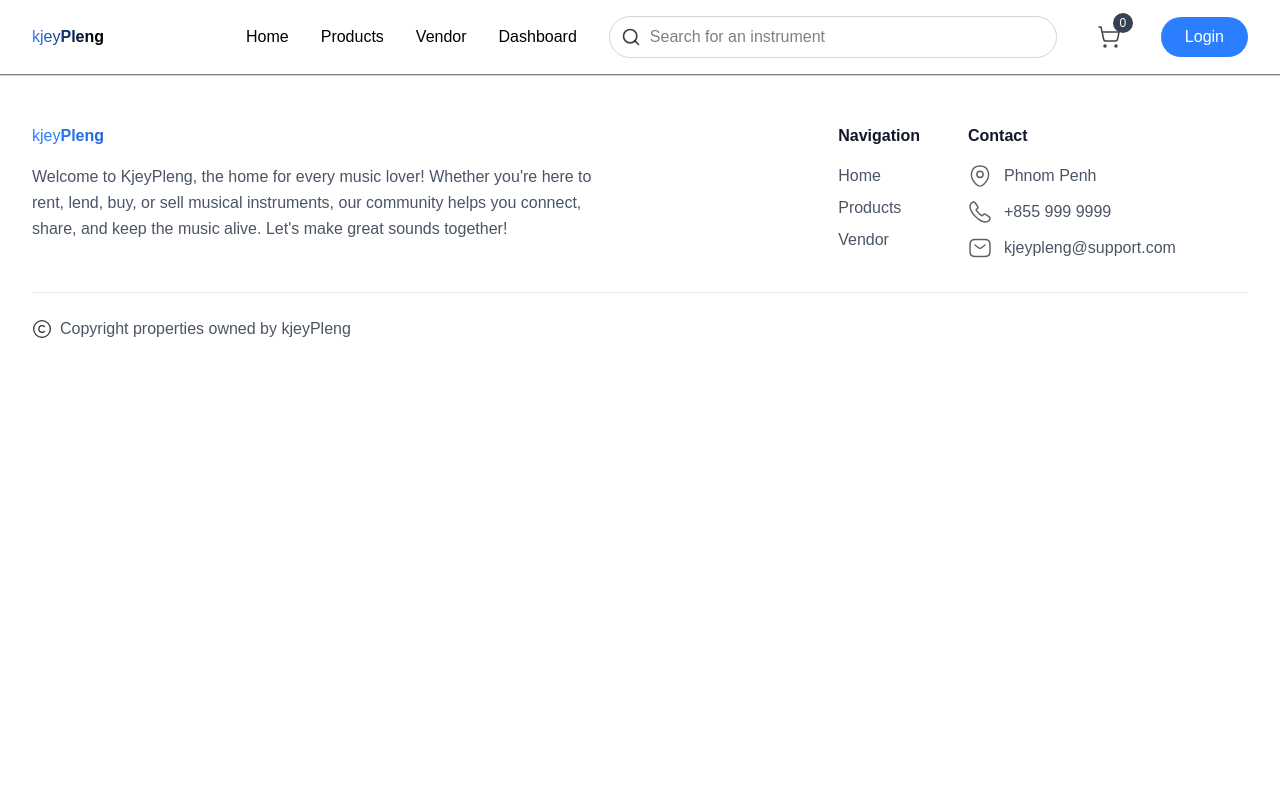
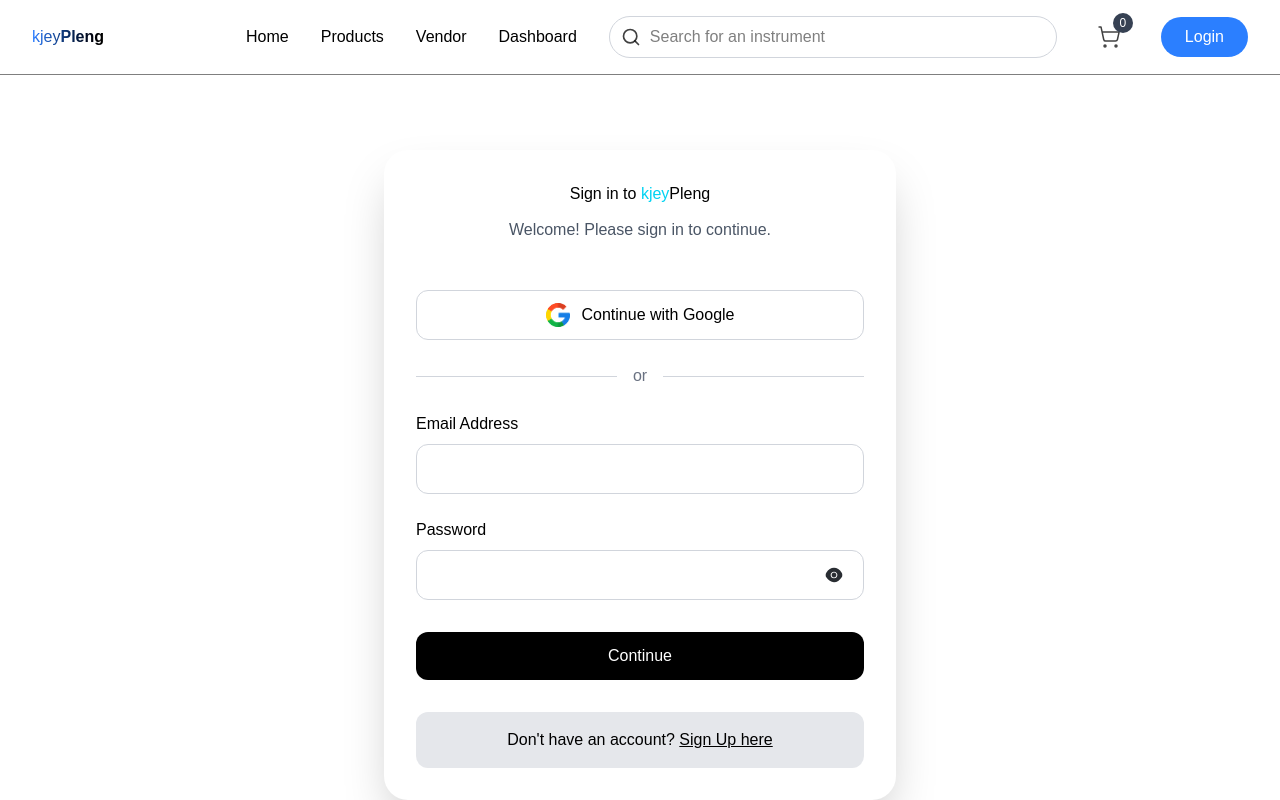
Before and after one commit to Sihathun/KjeyPleng, a React app in the folder frontend/: page /login in a window 1280 px wide. Shown: the top 800 px of the page. Built offline with nearby package versions, Linux system fonts and the light colour scheme; the HTML template or start-up script is replaced by a standard one; a web font is replaced by a local one.

Commit message:
Add login page and make some adjustments to the cards

```diff
--- a/frontend/src/App.jsx
+++ b/frontend/src/App.jsx
@@ -2,8 +2,10 @@ import Navbar from "./components/Navbar";
 import Footer from "./components/Footer";
 import HomePage from "./pages/HomePage";
 import SubscriptionPage from "./pages/SubscriptionPage";
+import SignInPage from "./pages/SignInPage";
 
 import { Routes, Route } from "react-router-dom";
+
 
 
 function App() {
@@ -15,6 +17,7 @@ function App() {
       <Routes>
         <Route path="/" element={<  HomePage />}/>
         <Route path="/subscribe" element={<  SubscriptionPage />}/>
+        <Route path="/login" element={<  SignInPage />}/>
       </Routes>
 
       <Footer />
--- a/frontend/src/components/Navbar.jsx
+++ b/frontend/src/components/Navbar.jsx
@@ -54,9 +54,11 @@ export default function Navbar() {
         </div>
 
         {/* Login Button */}
-        <button className="px-6 py-2 bg-blue-500 text-white rounded-full hover:bg-blue-600 transition-colors">
-          Login
-        </button>
+        <a href="/login">
+          <button className="px-6 py-2 bg-blue-500 text-white rounded-full hover:bg-blue-600 transition-colors">
+            Login
+          </button>
+        </a>
       </div>
     </nav>
   );
--- /dev/null
+++ b/frontend/src/imports/svg-caoxzfvwj6.js
@@ -0,0 +1,4 @@
+export default {
+p14500d00: "M17.7083 7.625C15.7833 4.6 12.9667 2.85833 10 2.85833C8.51667 2.85833 7.075 3.29167 5.75833 4.1C4.44167 4.91667 3.25833 6.10833 2.29167 7.625C1.45833 8.93333 1.45833 11.0583 2.29167 12.3667C4.21667 15.4 7.03333 17.1333 10 17.1333C11.4833 17.1333 12.925 16.7 14.2417 15.8917C15.5583 15.075 16.7417 13.8833 17.7083 12.3667C18.5417 11.0667 18.5417 8.93333 17.7083 7.625ZM10 13.3667C8.13333 13.3667 6.63333 11.8583 6.63333 10C6.63333 8.14167 8.13333 6.63333 10 6.63333C11.8667 6.63333 13.3667 8.14167 13.3667 10C13.3667 11.8583 11.8667 13.3667 10 13.3667Z",
+pb988600: "M10 7.61667C8.69167 7.61667 7.625 8.68333 7.625 10C7.625 11.3083 8.69167 12.375 10 12.375C11.3083 12.375 12.3833 11.3083 12.3833 10C12.3833 8.69167 11.3083 7.61667 10 7.61667Z",
+}
--- /dev/null
+++ b/frontend/src/pages/SignInPage.jsx
@@ -0,0 +1,80 @@
+import svgPaths from "../imports/svg-caoxzfvwj6";
+import googleImg from "/images/googleLogo.png";
+
+export default function SignInPage() {
+  return (
+    <div className="bg-white min-h-screen flex items-center justify-center px-8 py-12">
+      <div className="max-w-lg w-full bg-white rounded-3xl shadow-2xl p-8">
+        {/* Title */}
+        <h1 className="text-center mb-3">
+          <span>Sign in to </span>
+          <span className="text-cyan-400">kjey</span>
+          <span>Pleng</span>
+        </h1>
+
+        {/* Subtitle */}
+        <p className="text-center text-gray-600 mb-12">
+          Welcome! Please sign in to continue.
+        </p>
+
+        {/* Continue with Google Button */}
+        <button className="w-full border border-gray-300 rounded-xl py-3 px-4 flex items-center justify-center gap-3 hover:bg-gray-50 transition-colors mb-6">
+          <img src={googleImg} alt="Google" className="w-6 h-6" />
+          <span>Continue with Google</span>
+        </button>
+
+        {/* Divider */}
+        <div className="flex items-center gap-4 mb-6">
+          <div className="flex-1 border-t border-gray-300" />
+          <p className="text-gray-500">or</p>
+          <div className="flex-1 border-t border-gray-300" />
+        </div>
+
+        {/* Email Input */}
+        <div className="mb-6">
+          <label className="block mb-2">Email Address</label>
+          <input
+            type="email"
+            className="w-full border border-gray-300 rounded-xl px-4 py-3 focus:outline-none focus:ring-2 focus:ring-cyan-400 focus:border-transparent"
+            placeholder=""
+          />
+        </div>
+
+        {/* Password Input */}
+        <div className="mb-8">
+          <label className="block mb-2">Password</label>
+          <div className="relative">
+            <input
+              type="password"
+              className="w-full border border-gray-300 rounded-xl px-4 py-3 pr-12 focus:outline-none focus:ring-2 focus:ring-cyan-400 focus:border-transparent"
+              placeholder=""
+            />
+            <button className="absolute right-4 top-1/2 -translate-y-1/2 p-1 hover:bg-gray-100 rounded transition-colors">
+              <div className="w-5 h-5">
+                <svg className="block size-full" fill="none" preserveAspectRatio="none" viewBox="0 0 20 20">
+                  <path d={svgPaths.p14500d00} fill="#292D32" />
+                  <path d={svgPaths.pb988600} fill="#292D32" />
+                </svg>
+              </div>
+            </button>
+          </div>
+        </div>
+
+        {/* Continue Button */}
+        <button className="w-full bg-black text-white rounded-xl py-3 hover:bg-gray-800 transition-colors mb-8">
+          Continue
+        </button>
+
+        {/* Sign Up Redirect */}
+        <div className="bg-gray-200 rounded-xl py-4 text-center">
+          <p>
+            <span>Don't have an account? </span>
+            <button className="underline hover:text-cyan-400 transition-colors">
+              Sign Up here
+            </button>
+          </p>
+        </div>
+      </div>
+    </div>
+  );
+}
```
Also changed, not shown: frontend/public/images/googleLogo.png (added), 1 other file (tests, documents, lock files or other folders).
